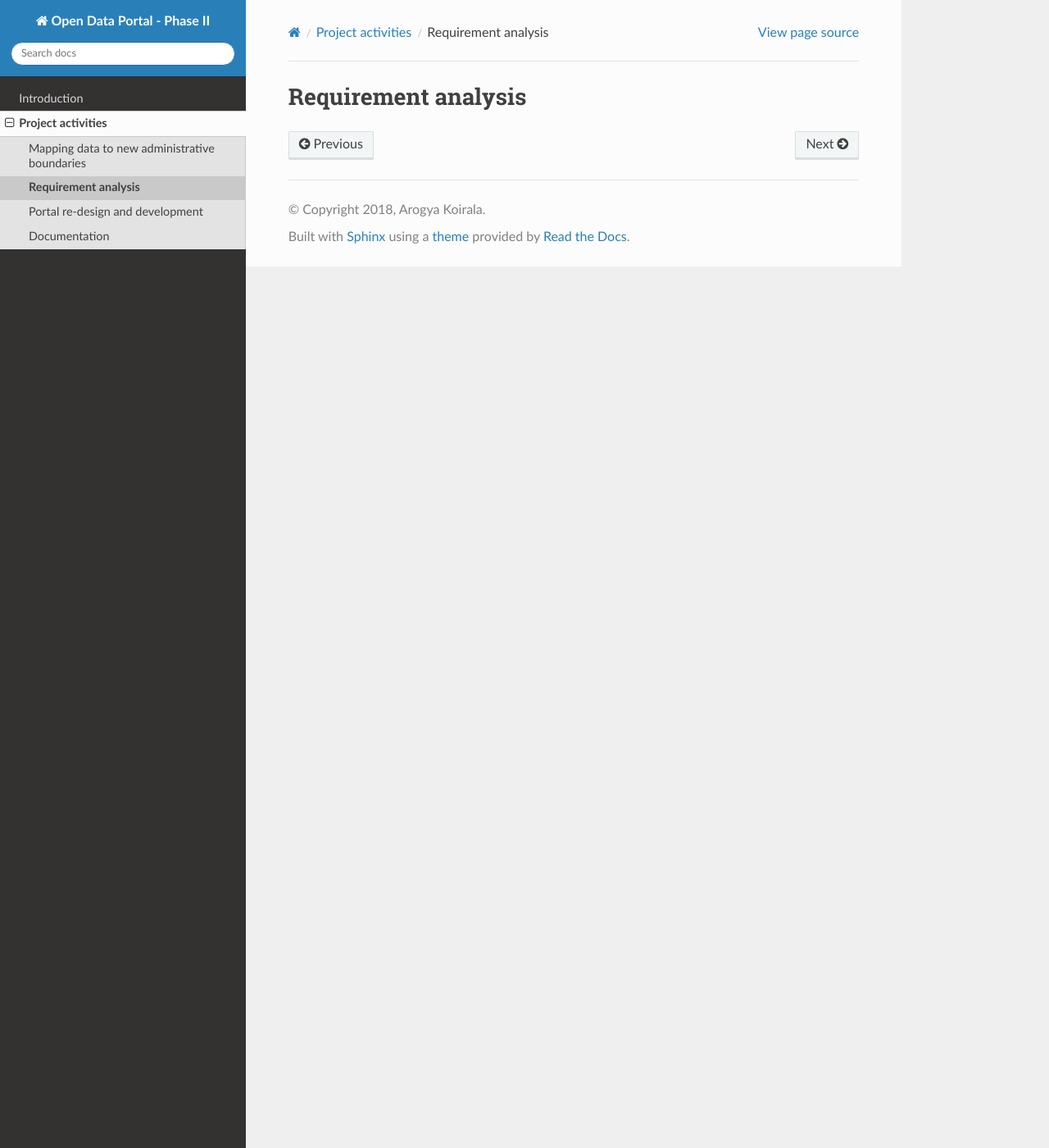
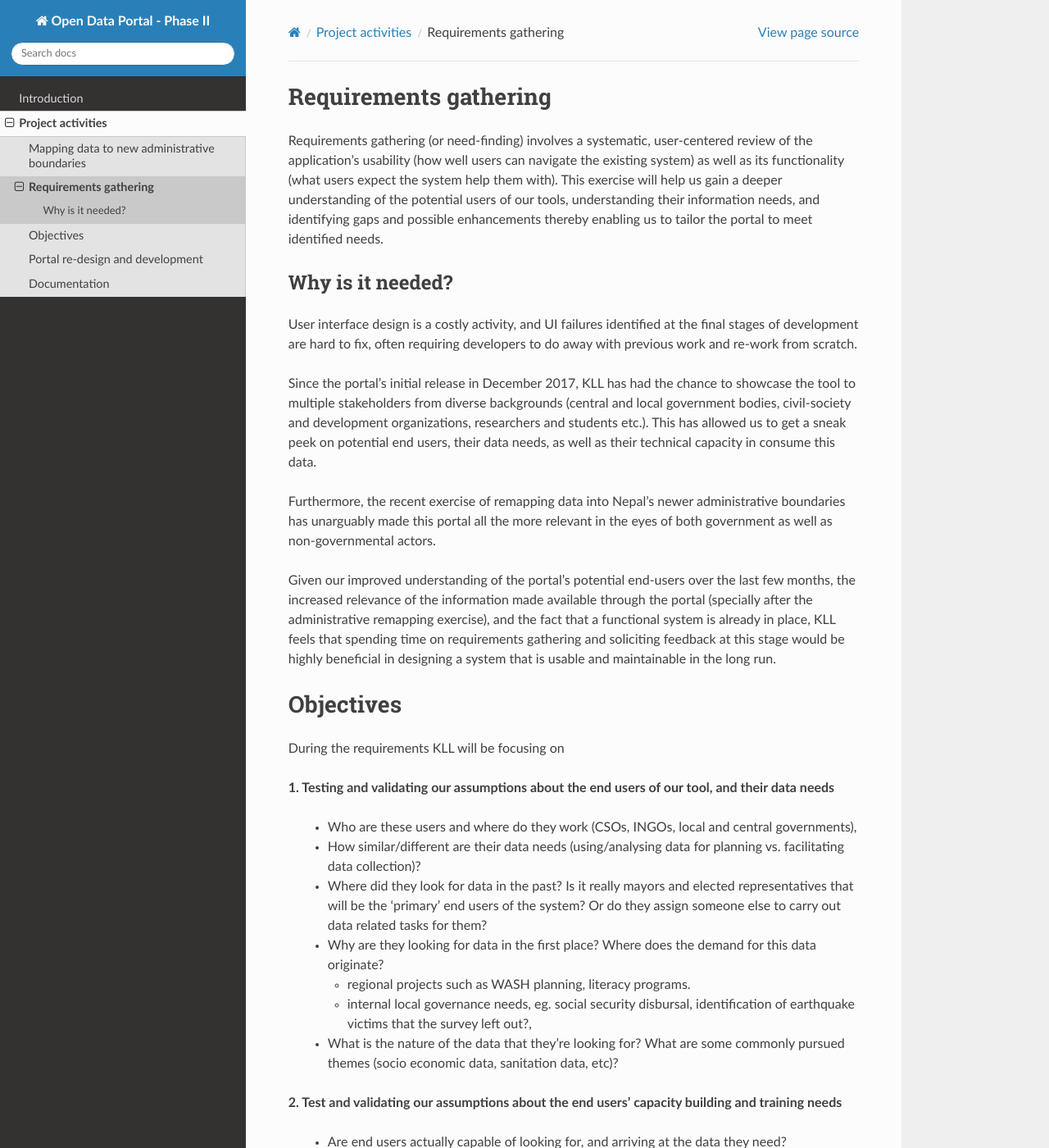
Before and after one commit to arkoblog/odp-v2-docs, a Sphinx documentation site: the page built from docs/2c_req_analysis.rst, in a window 1280 px wide and 1400 px high. Shown: the whole window at 82% size. Built offline with Sphinx 7.4.7 and the Read the Docs theme 2.0.0, drawn with Linux system fonts in a browser that asks for light colours; some of the changed text lies outside the part shown.

Commit message:
added methodology WIP

```diff
--- a/docs/2c_req_analysis.rst
+++ b/docs/2c_req_analysis.rst
@@ -1,3 +1,40 @@
-====================
-Requirement analysis
-====================
+Requirements gathering
+======================
+
+Requirements gathering (or need-finding) involves a systematic, user-centered review of the application’s usability (how well users can navigate the existing system) as well as its functionality (what users expect the system help them with). This exercise will help us gain a deeper understanding of the potential users of our tools, understanding their information needs, and identifying gaps and possible enhancements thereby enabling us to tailor the portal to meet identified needs.
+
+
+Why is it needed?
+#################
+
+User interface design is a costly activity, and UI failures identified at the final stages of development are hard to fix, often requiring developers to do away with previous work and re-work from scratch.
+
+Since the portal's initial release in December 2017, KLL has had the chance to showcase the tool to multiple stakeholders from diverse backgrounds (central and local government bodies, civil-society and development organizations, researchers and students etc.). This has allowed us to get a sneak peek on potential end users, their data needs, as well as their technical capacity in consume this data.
+
+Furthermore, the recent exercise of remapping data into Nepal’s newer administrative boundaries has unarguably made this portal all the more relevant in the eyes of both government as well as non-governmental actors.
+
+Given our improved understanding of the portal’s potential end-users over the last few months, the increased relevance of the information made available through the portal (specially after the administrative remapping exercise), and the fact that a functional system is already in place, KLL feels that spending time on requirements gathering and soliciting feedback at this stage would be highly beneficial in designing a system that is usable and maintainable in the long run.
+
+Objectives
+==========
+
+During the requirements KLL will be focusing on
+
+**1. Testing and validating our assumptions about the end users of our tool, and their data needs**
+
+  - Who are these users and where do they work (CSOs, INGOs, local and central governments),
+  - How similar/different are their data needs (using/analysing data for planning vs. facilitating data collection)?
+  - Where did they look for data in the past? Is it really mayors and elected representatives that will be the 'primary' end users of the system? Or do they assign someone else to carry out data related tasks for them?
+  - Why are they looking for data in the first place? Where does the demand for this data originate?
+
+    - regional projects such as WASH planning, literacy programs.
+    - internal local governance needs, eg. social security disbursal, identification of earthquake victims that the survey left out?,
+
+  - What is the nature of the data that they're looking for? What are some commonly pursued themes (socio economic data, sanitation data, etc)?
+
+
+**2. Test and validating our assumptions about the end users' capacity building and training needs**
+
+  - Are end users actually capable of looking for, and arriving at the data they need?
+  - Are end-users capable of correctly interpreting and/or consuming the data they arrive at?
+  - Do they trust the information? If not why?
```
